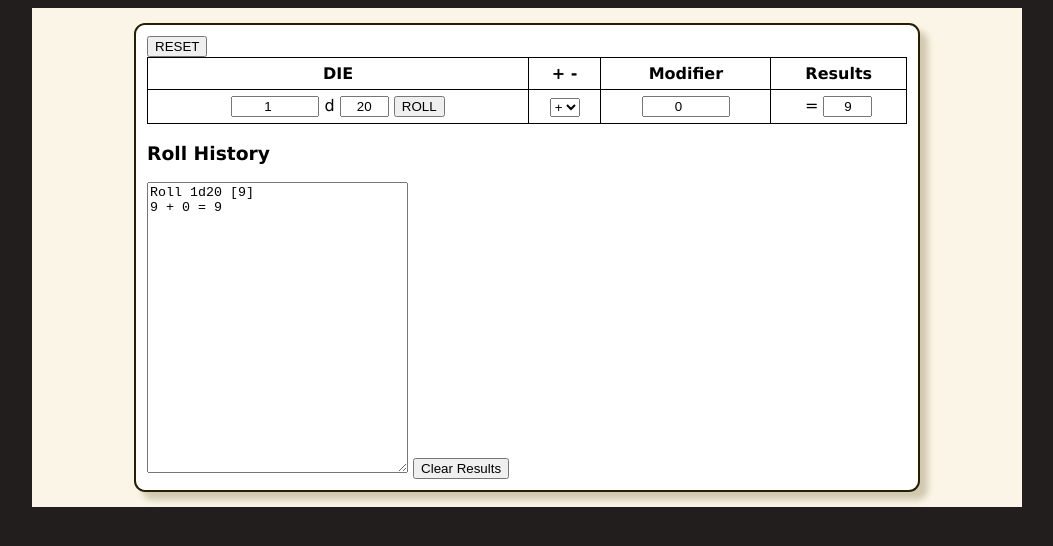
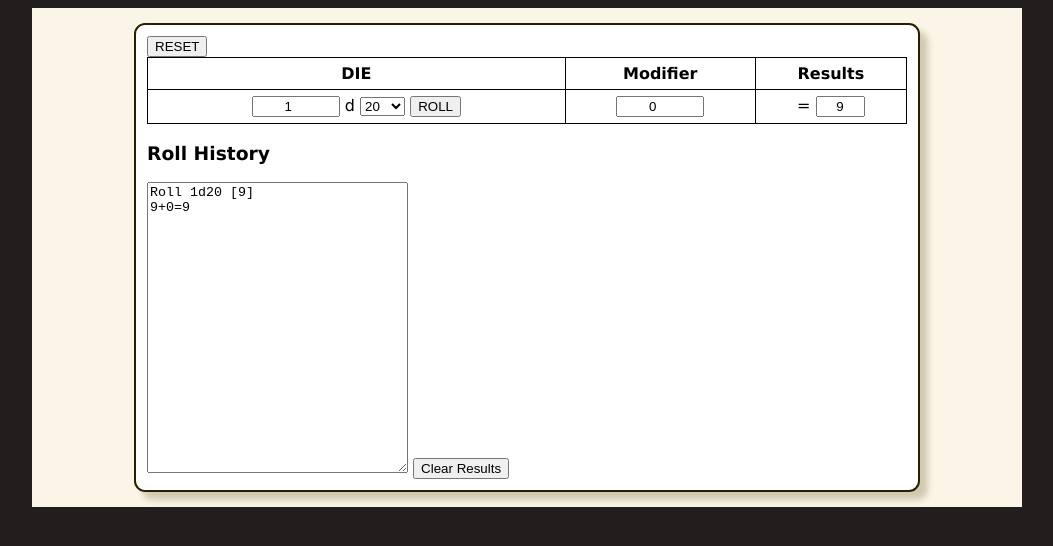
Before and after one commit to aFraley/dice-roller, a website: page index.html in a window 1280 px wide. Both pictures are taken after a click on the button "ROLL". Shown: the whole page, without its empty margins (113-1166 px from the left). Drawn offline with Linux system fonts and the light colour scheme.

Commit message:
improved html form

```diff
--- a/assets/dev/js/main.js
+++ b/assets/dev/js/main.js
@@ -6,14 +6,20 @@
 */
 
 function roll(){
+
+			// Sort of our Model
+			//========================================================================
 			var dice = document.getElementById("dice").value;
 			var sides = document.getElementById("sides").value;
-			var e = document.getElementById("posNeg").value;
 			var mod = 0;
 			var d20 = document.getElementById("d20");
 			var out = "Roll " + dice + "d" + sides + " [";
 			var sum = 0;
-			//rolls dice, invokes loop if more than one die are rolled
+
+			// Kind of our Controller
+			// Roll dice.
+			// Loop to roll more than one dice, if dice > 1
+			//========================================================================
 			for ( var i = dice; i > 0; i--) {
 				var roll = Math.floor(Math.random() * sides) +1;
 					sum += roll;
@@ -24,33 +30,33 @@ function roll(){
 						out += "";
 					}
 
-					//determines mod, value of sum and mod
+					// Apply modifier
 					mod = document.getElementById("mod").value;
-					if (e == "+") {
-						sum += 1 * mod;
-						out += " + ";
-					}else if (e == "-"){
-						sum -= 1 * mod;
-						out += " - ";
+					sum += 1 * mod;
+					if (mod >= 0) {
+						out += "+";
 					}
+				}
 
-				}
-				//final output
+				// Sort of our View
+				// Output results.
+				//======================================================================
 				d20.value = sum;
-				out += mod + " = " + sum + "\n";
+				out += mod + "=" + sum + "\n\n";
 				var results = document.getElementById("results");
 				results.value = out + results.value;
 		}
-		//resets all fields
+
+		// Reset all fields.
 		function reset() {
 			var sides = document.getElementById("sides").value = 20;
 			var mod = document.getElementById("mod")
 			var dice = document.getElementById("dice").value = 1;
 			var d20 = document.getElementById("d20").value = "";
 			var results = document.getElementById("results").value = "";
+		}
 
-		}
-		//clears text area
+		// Clear text area that functions as an in document log for rolls.
 		function clearResults() {
 			var results = document.getElementById("results").value = "";
 			var d20 = document.getElementById("d20").value = "";
--- a/index.html
+++ b/index.html
@@ -3,6 +3,7 @@
 <head>
 	<meta charset="utf-8">
 	<title>Dice Roller</title>
+
 	<link rel="stylesheet" type="text/css" href="assets/dist/css/main.css">
 </head>
 <body>
@@ -12,27 +13,39 @@
 				<table border="1">
 					<tr>
 						<th> DIE </th>
-			<th> + - </th>
 						<th>Modifier </th>
 						<th> Results </th>
 					</tr>
 					<tr>
-			<td> <input id="dice" size="3" value="1" type="number"> </input> d <input id="sides" size="3" value="20" type="text"> </input> <button type="button" onclick="roll()">ROLL</button> </td>
-			<td> <select id="posNeg"> <option value="+"> + </option> <option value="-"> - </option></select></td>
-			<td> <input id="mod" size="3" value="0" type="number"> </input> </td>
-			<td> = <input id="d20" size="3" type="text"> </input> </td>
-
+						<td> <input id="dice" size="3" value="1" type="number"> </input> d
+							<select id="sides">
+								<option value="20">20</option>
+								<option value="12">12</option>
+								<option value="10">10</option>
+								<option value="8">8</option>
+								<option value="6">6</option>
+								<option value="4">4</option>
+								<option value="100">100</option>
+							</select>
+							<button type="button" onclick="roll()">ROLL</button>
+						</td>
+						<td>
+							<input id="mod" size="3" value="0" type="number"> </input>
+						</td>
+						<td> =
+							<input id="d20" size="3" type="text"> </input>
+						</td>
 					</tr>
 					<button type="button" onclick="reset()"> RESET </button>
 				</form>
 			</table>
+
 			<h3> Roll History </h3>
-	<textarea id="results" cols="30" rows="19" readonly="readonly">
-	</textarea>
-	<button type="button" onclick="clearResults()"> Clear Results </button>
+			<textarea id="results" cols="30" rows="19" readonly="readonly"></textarea>
+			<button id="clear" type="button" onclick="clearResults()"> Clear Results </button>
 		</div>
 	</div>
 
-	<script src="assets/dist/js/main.js"></script>
+	<script src="assets/dev/js/main.js"></script>
 </body>
 </html>
```
Lines whose indentation alone changed are shown as unchanged.
